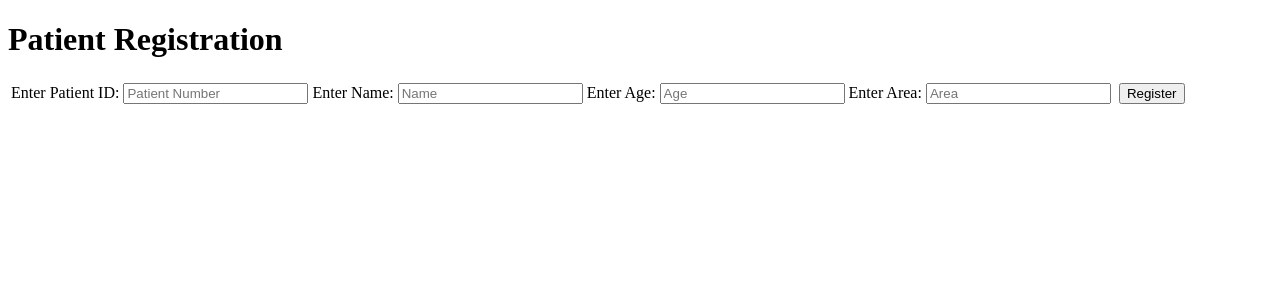
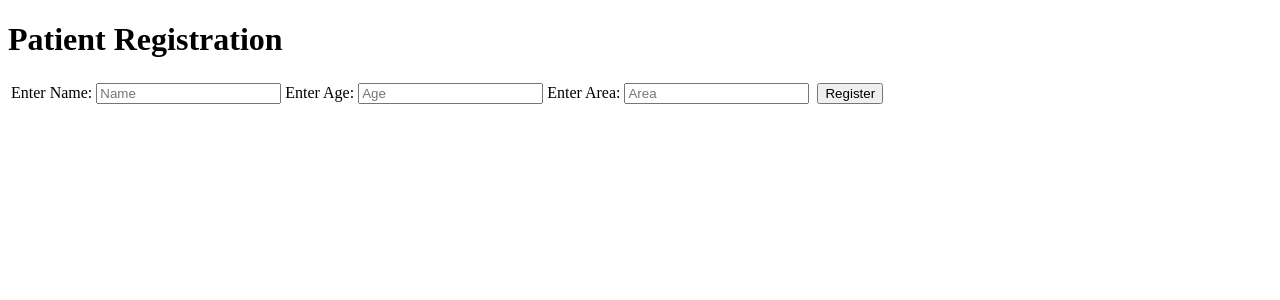
Before and after one commit to ocgMastek/flaskyboye, a Flask app: template templates/patients.html in a window 1280 px wide. Shown: the top 300 px of the page. Run offline with Flask 2, Linux system fonts and the light colour scheme; the template is opened without the code that fills it, so the values that code supplies are empty.

Commit message:
Removed patient id from html

```diff
--- a/server.py
+++ b/server.py
@@ -1,6 +1,5 @@
-from flask import Flask, request, jsonify, render_template
+from flask import Flask, request, render_template
 from flask_sqlalchemy import SQLAlchemy
-import jsonpickle
 
 app = Flask(__name__)
 app.config['SQLALCHEMY_DATABASE_URI']='mysql+mysqlconnector://root:root@localhost:3306/python_projet'
@@ -39,6 +38,7 @@ def register_form():
 @app.route('/patient/list', methods=['GET'])
 def list_patients():
     if request.method == 'GET':
+        pass
 
 
 @app.route('/patient/register', methods=['POST'])
--- a/templates/patients.html
+++ b/templates/patients.html
@@ -10,7 +10,6 @@
 	<form id="pat-reg-form" method="POST" action="./patient/register">
 	<table>
 		<tr>
-			<td>Enter Patient ID: <input name="patient_id" placeholder="Patient Number" id="patid"></td>
 			<td>Enter Name: <input name="name" placeholder="Name" id="name"></td>
 			<td>Enter Age: <input name="age" placeholder="Age" id="age"></td>
 			<td>Enter Area: <input name="area" placeholder="Area" id="area"></td>
```
